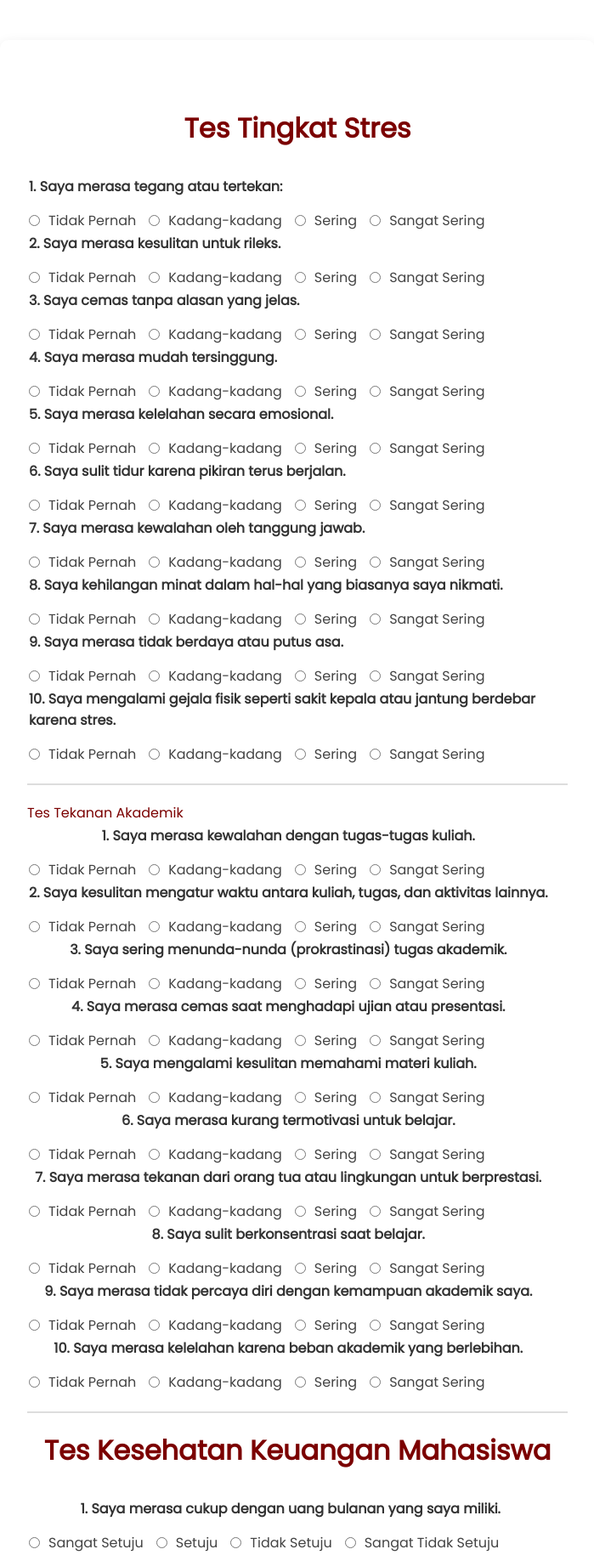
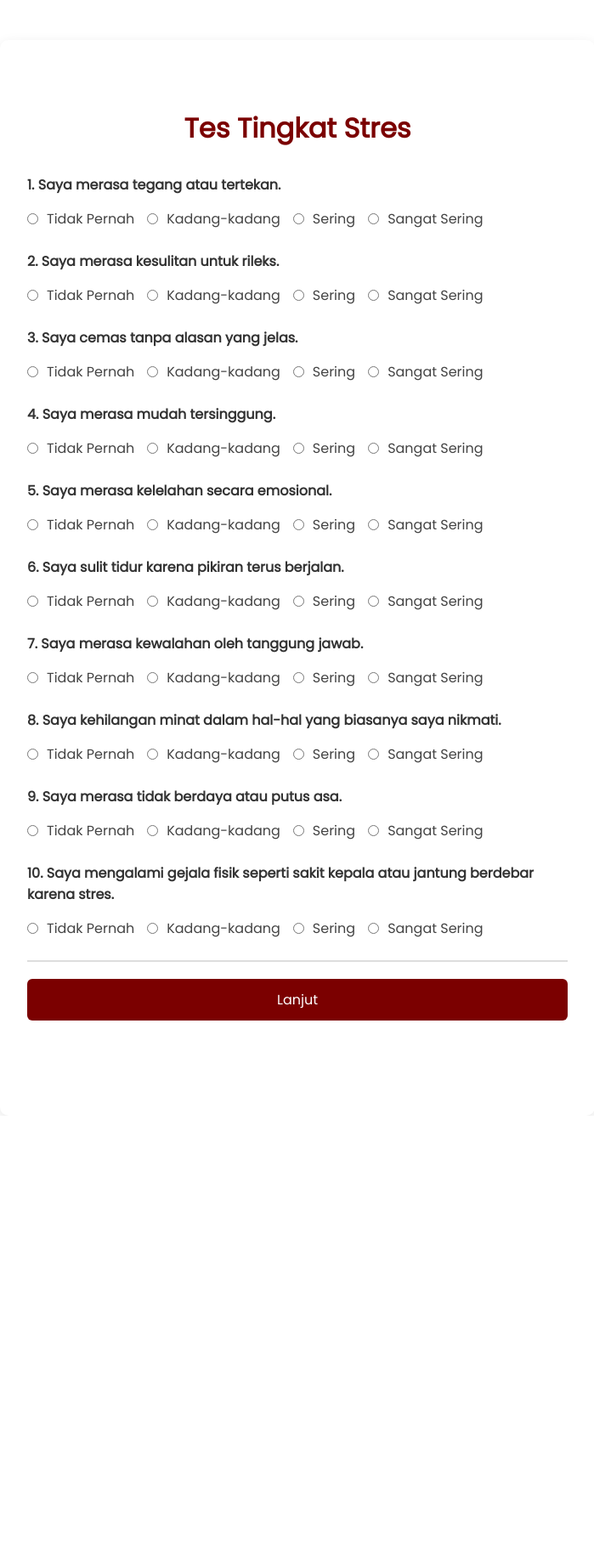
Before and after one commit to Sitiqori/Mindara, a PHP site: page /analisis.php in a window 1280 px wide. Shown: the part 113-1943 px from the top of the page at 85% size, without its empty margins (290-989 px from the left). After the commit the page ends 1426 px from the top, so only its background shows below. Run offline with PHP 8.4, Linux system fonts and the light colour scheme; a user stored in the database is signed in.

Commit message:
Update lagi analisis.php

```diff
--- a/analisis.php
+++ b/analisis.php
@@ -3,6 +3,28 @@ session_start();
 if (!isset($_SESSION['user_id'])) {
     header("Location: login.php");
     exit;
+}
+
+$step = isset($_GET['step']) ? (int)$_GET['step'] : 1;
+
+if ($_SERVER['REQUEST_METHOD'] === 'POST') {
+    if (isset($_POST['jawaban'])) {
+        $_SESSION['jawaban'] = $_POST['jawaban'];
+    }
+    if (isset($_POST['jawaban_akademik'])) {
+        $_SESSION['jawaban_akademik'] = $_POST['jawaban_akademik'];
+    }
+    if (isset($_POST['jawaban_keuangan'])) {
+        $_SESSION['jawaban_keuangan'] = $_POST['jawaban_keuangan'];
+    }
+
+    if ($step < 3) {
+        header("Location: analisis.php?step=" . ($step + 1));
+        exit;
+    } else {
+        header("Location: hasil.php");
+        exit;
+    }
 }
 ?>
 <!DOCTYPE html>
@@ -23,7 +45,6 @@ if (!isset($_SESSION['user_id'])) {
     <a href="index.php">Beranda</a>
     <a href="analisis.php">Analisis</a>
     <a href="tentang.php">Tentang</a>
-
     <?php if (isset($_SESSION['user_name'])): ?>
       <span style="margin-left: 20px;">Halo, <?= htmlspecialchars($_SESSION['user_name']); ?>!</span>
       <a href="logout.php" style="margin-left: 10px;">Logout</a>
@@ -34,24 +55,13 @@ if (!isset($_SESSION['user_id'])) {
 </header>
 
 <div class="mindara-wrapper">
-<form action="hasil.php" method="POST" class="mindara-container">
+<form action="analisis.php?step=<?= $step ?>" method="POST" class="mindara-container">
 
-  <!-- Tes Tingkat Stres -->
+  <?php if ($step === 1): ?>
     <h1 class="mindara-heading">Tes Tingkat Stres</h1>
-  <table>
-    <tr>
-      <td>
-        <label class="mindara-label">1. Saya merasa tegang atau tertekan:</label>
-        <div class="mindara-options">
-          <label class="mindara-option-label"><input type="radio" name="jawaban[0]" value="0" required> Tidak Pernah</label>
-          <label class="mindara-option-label"><input type="radio" name="jawaban[0]" value="1"> Kadang-kadang</label>
-          <label class="mindara-option-label"><input type="radio" name="jawaban[0]" value="2"> Sering</label>
-          <label class="mindara-option-label"><input type="radio" name="jawaban[0]" value="3"> Sangat Sering</label>
-        </div>
-      </td>
-    </tr>
     <?php
-      $pertanyaan = [
+      $pertanyaan_stres = [
+        "1. Saya merasa tegang atau tertekan.",
         "2. Saya merasa kesulitan untuk rileks.",
         "3. Saya cemas tanpa alasan yang jelas.",
         "4. Saya merasa mudah tersinggung.",
@@ -62,26 +72,20 @@ if (!isset($_SESSION['user_id'])) {
         "9. Saya merasa tidak berdaya atau putus asa.",
         "10. Saya mengalami gejala fisik seperti sakit kepala atau jantung berdebar karena stres."
       ];
-      for ($i = 0; $i < count($pertanyaan); $i++): ?>
-        <tr>
-          <td>
-            <label class="mindara-label"><?= $pertanyaan[$i] ?></label>
+      foreach ($pertanyaan_stres as $i => $soal): ?>
+        <div class="mindara-question">
+          <label class="mindara-label"><?= $soal ?></label>
           <div class="mindara-options">
-              <label class="mindara-option-label"><input type="radio" name="jawaban[<?= $i+1 ?>]" value="0" required> Tidak Pernah</label>
-              <label class="mindara-option-label"><input type="radio" name="jawaban[<?= $i+1 ?>]" value="1"> Kadang-kadang</label>
-              <label class="mindara-option-label"><input type="radio" name="jawaban[<?= $i+1 ?>]" value="2"> Sering</label>
-              <label class="mindara-option-label"><input type="radio" name="jawaban[<?= $i+1 ?>]" value="3"> Sangat Sering</label>
+            <label class="mindara-option-label"><input type="radio" name="jawaban[<?= $i ?>]" value="0" required> Tidak Pernah</label>
+            <label class="mindara-option-label"><input type="radio" name="jawaban[<?= $i ?>]" value="1"> Kadang-kadang</label>
+            <label class="mindara-option-label"><input type="radio" name="jawaban[<?= $i ?>]" value="2"> Sering</label>
+            <label class="mindara-option-label"><input type="radio" name="jawaban[<?= $i ?>]" value="3"> Sangat Sering</label>
           </div>
-          </td>
-        </tr>
-    <?php endfor; ?>
-  </table>
+        </div>
+    <?php endforeach; ?>
 
-  <hr class="mindara-hr">
-
-  <!-- Tes Tekanan Akademik -->
-  <h 1 class="mindara-heading">Tes Tekanan Akademik</h1>
-  <table>
+  <?php elseif ($step === 2): ?>
+    <h1 class="mindara-heading">Tes Tekanan Akademik</h1>
     <?php
       $pertanyaan_akademik = [
         "1. Saya merasa kewalahan dengan tugas-tugas kuliah.",
@@ -95,26 +99,20 @@ if (!isset($_SESSION['user_id'])) {
         "9. Saya merasa tidak percaya diri dengan kemampuan akademik saya.",
         "10. Saya merasa kelelahan karena beban akademik yang berlebihan."
       ];
-      for ($i = 0; $i < count($pertanyaan_akademik); $i++): ?>
-        <tr>
-          <td>
-            <label class="mindara-label"><?= $pertanyaan_akademik[$i] ?></label>
+      foreach ($pertanyaan_akademik as $i => $soal): ?>
+        <div class="mindara-question">
+          <label class="mindara-label"><?= $soal ?></label>
           <div class="mindara-options">
             <label class="mindara-option-label"><input type="radio" name="jawaban_akademik[<?= $i ?>]" value="0" required> Tidak Pernah</label>
             <label class="mindara-option-label"><input type="radio" name="jawaban_akademik[<?= $i ?>]" value="1"> Kadang-kadang</label>
             <label class="mindara-option-label"><input type="radio" name="jawaban_akademik[<?= $i ?>]" value="2"> Sering</label>
             <label class="mindara-option-label"><input type="radio" name="jawaban_akademik[<?= $i ?>]" value="3"> Sangat Sering</label>
           </div>
-          </td>
-        </tr>
-    <?php endfor; ?>
-  </table>
+        </div>
+    <?php endforeach; ?>
 
-  <hr class="mindara-hr">
-
-  <!-- Tes Kesehatan Keuangan Mahasiswa -->
+  <?php elseif ($step === 3): ?>
     <h1 class="mindara-heading">Tes Kesehatan Keuangan Mahasiswa</h1>
-  <table>
     <?php
       $pertanyaan_keuangan = [
         "1. Saya merasa cukup dengan uang bulanan yang saya miliki.",
@@ -128,25 +126,22 @@ if (!isset($_SESSION['user_id'])) {
         "9. Saya paham tentang konsep investasi dasar.",
         "10. Saya pernah mengikuti seminar atau pelatihan tentang literasi keuangan."
       ];
-      for ($i = 0; $i < count($pertanyaan_keuangan); $i++): ?>
-        <tr>
-          <td>
-            <label class="mindara-label"><?= $pertanyaan_keuangan[$i] ?></label>
+      foreach ($pertanyaan_keuangan as $i => $soal): ?>
+        <div class="mindara-question">
+          <label class="mindara-label"><?= $soal ?></label>
           <div class="mindara-options">
             <label class="mindara-option-label"><input type="radio" name="jawaban_keuangan[<?= $i ?>]" value="0" required> Sangat Setuju</label>
             <label class="mindara-option-label"><input type="radio" name="jawaban_keuangan[<?= $i ?>]" value="1"> Setuju</label>
             <label class="mindara-option-label"><input type="radio" name="jawaban_keuangan[<?= $i ?>]" value="2"> Tidak Setuju</label>
             <label class="mindara-option-label"><input type="radio" name="jawaban_keuangan[<?= $i ?>]" value="3"> Sangat Tidak Setuju</label>
           </div>
-          </td>
-        </tr>
-    <?php endfor; ?>
-  </table>
+        </div>
+    <?php endforeach; ?>
+  <?php endif; ?>
 
   <hr class="mindara-hr">
-  <button class="mindara-submit-btn" type="submit">Kirim</button>
+  <button class="mindara-submit-btn" type="submit"><?= $step < 3 ? 'Lanjut' : 'Kirim Semua' ?></button>
 </form>
-
 </div>
 
 <script src="js/script.js"></script>
```
Lines whose indentation alone changed are shown as unchanged.
